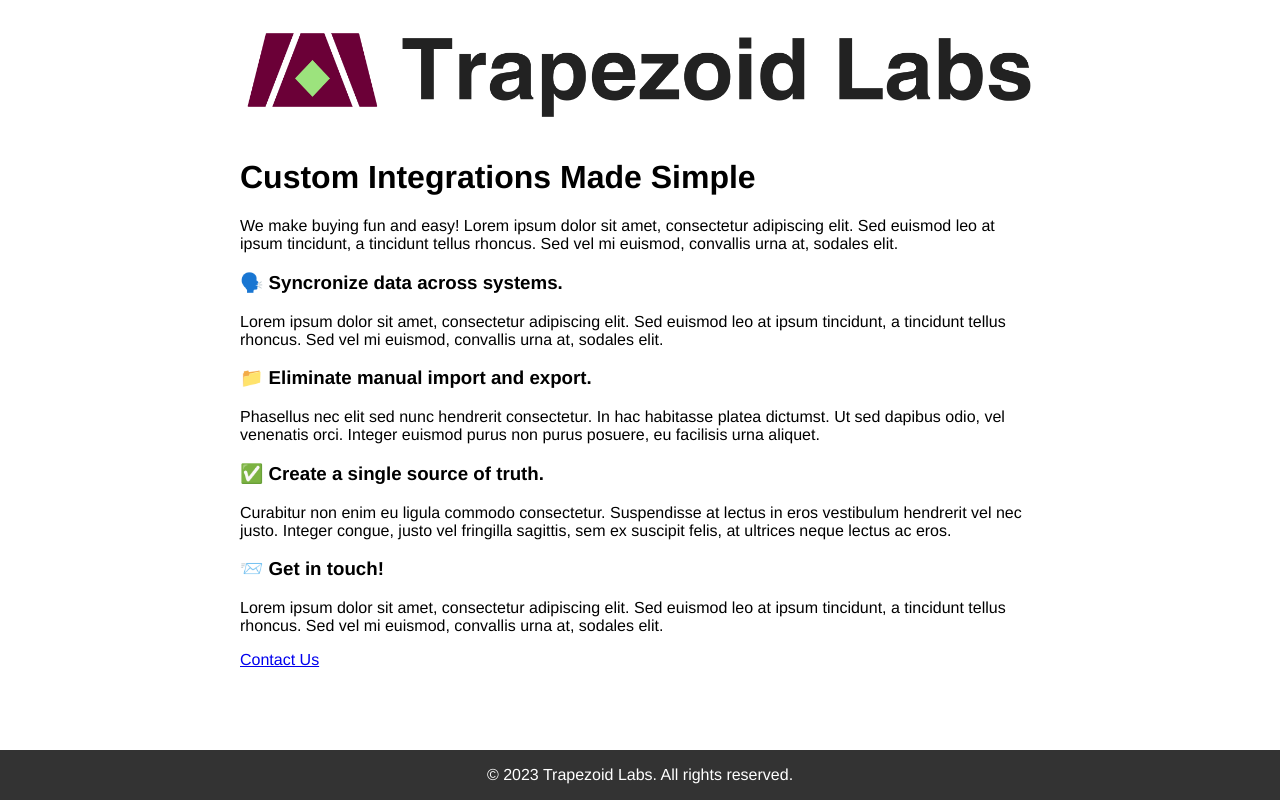
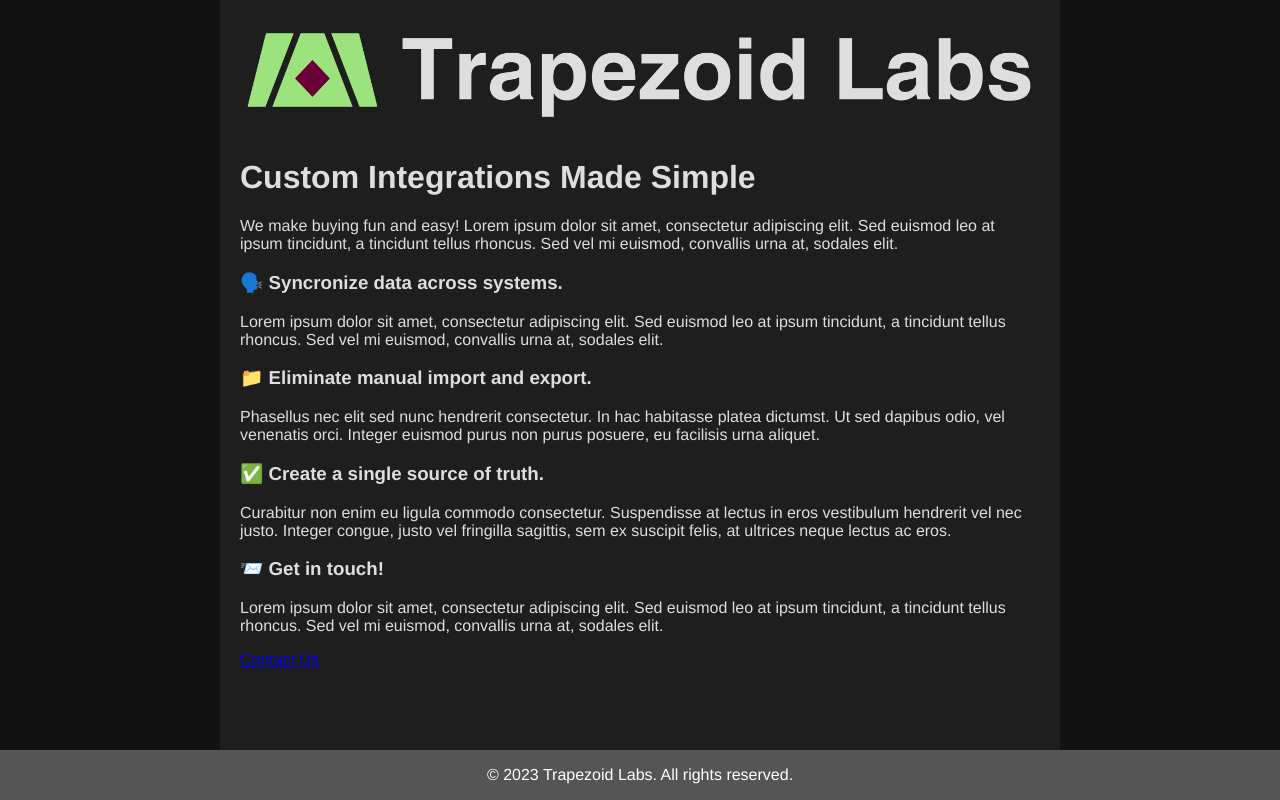
Before and after one commit to trapezoidblum/trapezoidblum.github.io, a plain HTML site: page index.html in a window 1280 px wide. Drawn offline with Linux system fonts and the light colour scheme.

Commit message:
Added dark mode

```diff
--- a/index.html
+++ b/index.html
@@ -4,12 +4,12 @@
     <meta charset="UTF-8">
     <meta name="viewport" content="width=device-width, initial-scale=1.0">
     <title>Trapezoid Labs</title>
-    <link rel="stylesheet" href="styles.css">
+    <link rel="stylesheet" href="stylesdark.css">
 </head>
 <body>
     <div class="main-div">
         <div class="header-div">
-            <img src="trap02.png" alt="Trapezoid Labs Logo">
+            <img src="trap03.png" alt="Trapezoid Labs Logo">
 
             <!-- Horizontal bar of links -->
             <!-- <nav>
--- a/styles.css
+++ b/styles.css
@@ -1,19 +1,16 @@
 body {
-    display: flex;
-    flex-direction: column;
-    min-height: 100vh;
     text-align: center;
-    background-color: white;
-    margin: 0;
-    padding: 0;
-    font-family: Helvetica, Arial, sans-serif;
+    background-color: white; /* Light gray background color */
+    margin: 0; /* Remove default body margin */
+    padding: 0; /* Remove default body padding */
+    padding-bottom: 100px;
+    font-family: Helvetica, Arial, sans-serif; /* Set default font family */
 }
 
 .main-div {
-    flex: 1;
     max-width: 800px;
-    margin: 0 auto;
-    text-align: left;
+    margin: 0 auto; /* Center the div horizontally */
+    text-align: left; /* Align text to the left within the div */
     padding-left: 20px;
     padding-right: 20px;
 }
@@ -21,26 +18,38 @@ body {
 .header-div {
     background-color: white;
     position: sticky;
-    top: 0;
-    z-index: 100;
-    margin-bottom: 10px;
+    top: 0; /* Adjust this value based on your layout */
+    z-index: 100; /* Adjust the z-index to ensure it appears above other elements */
+    margin-bottom: 10px; /* Add bottom margin */
 }
 
 .body-div {
     max-width: 1000px;
-    margin: 0 auto;
-    text-align: left;
+    margin: 0 auto; /* Center the div horizontally */
+    text-align: left; /* Align text to the left within the div */
 }
 
 img {
-    max-width: 100%;
-    height: auto;
+    max-width: 100%; /* Make the image responsive within its container */
+    height: auto; /* Maintain the aspect ratio of the image */
+}
+
+nav {
+    margin: 10px 0; /* Add some space above and below the navigation */
+    text-align: left; /* Center the links within the navigation */
+}
+
+nav a {
+    text-decoration: none;
+    padding: 5px 10px;
 }
 
 footer {
-    background-color: #333;
-    color: white;
-    padding: 0px;
-    width: 100%;
-    text-align: center;
+    background-color: #333; /* Dark background color for the footer */
+    color: white; /* Text color for the footer */
+    padding: 10px;
+    position: fixed; /* Fixed position */
+    bottom: 0; /* Stick to the bottom of the screen */
+    width: 100%; /* Full width */
+    text-align: center; /* Center the text within the footer */
 }
--- /dev/null
+++ b/stylesdark.css
@@ -0,0 +1,49 @@
+body {
+    display: flex;
+    flex-direction: column;
+    min-height: 100vh;
+    text-align: center;
+    background-color: #121212; /* Dark background color */
+    margin: 0;
+    padding: 0;
+    font-family: Helvetica, Arial, sans-serif;
+    color: #dedede; /* Light text color */
+}
+
+.main-div {
+    flex: 1;
+    max-width: 800px;
+    margin: 0 auto;
+    text-align: left;
+    padding-left: 20px;
+    padding-right: 20px;
+    background-color: #1e1e1e; /* Darker content background color */
+}
+
+.header-div {
+    background-color: #1e1e1e; /* Darker header background color */
+    position: sticky;
+    top: 0;
+    z-index: 100;
+    margin-bottom: 10px;
+}
+
+.body-div {
+    max-width: 1000px;
+    margin: 0 auto;
+    text-align: left;
+    background-color: #1e1e1e; /* Darker content background color */
+}
+
+img {
+    max-width: 100%;
+    height: auto;
+}
+
+footer {
+    background-color: #555; /* Darker footer background color */
+    color: white;
+    padding: 0px;
+    width: 100%;
+    text-align: center;
+}
```
Also changed, not shown: trap03.png (added).
